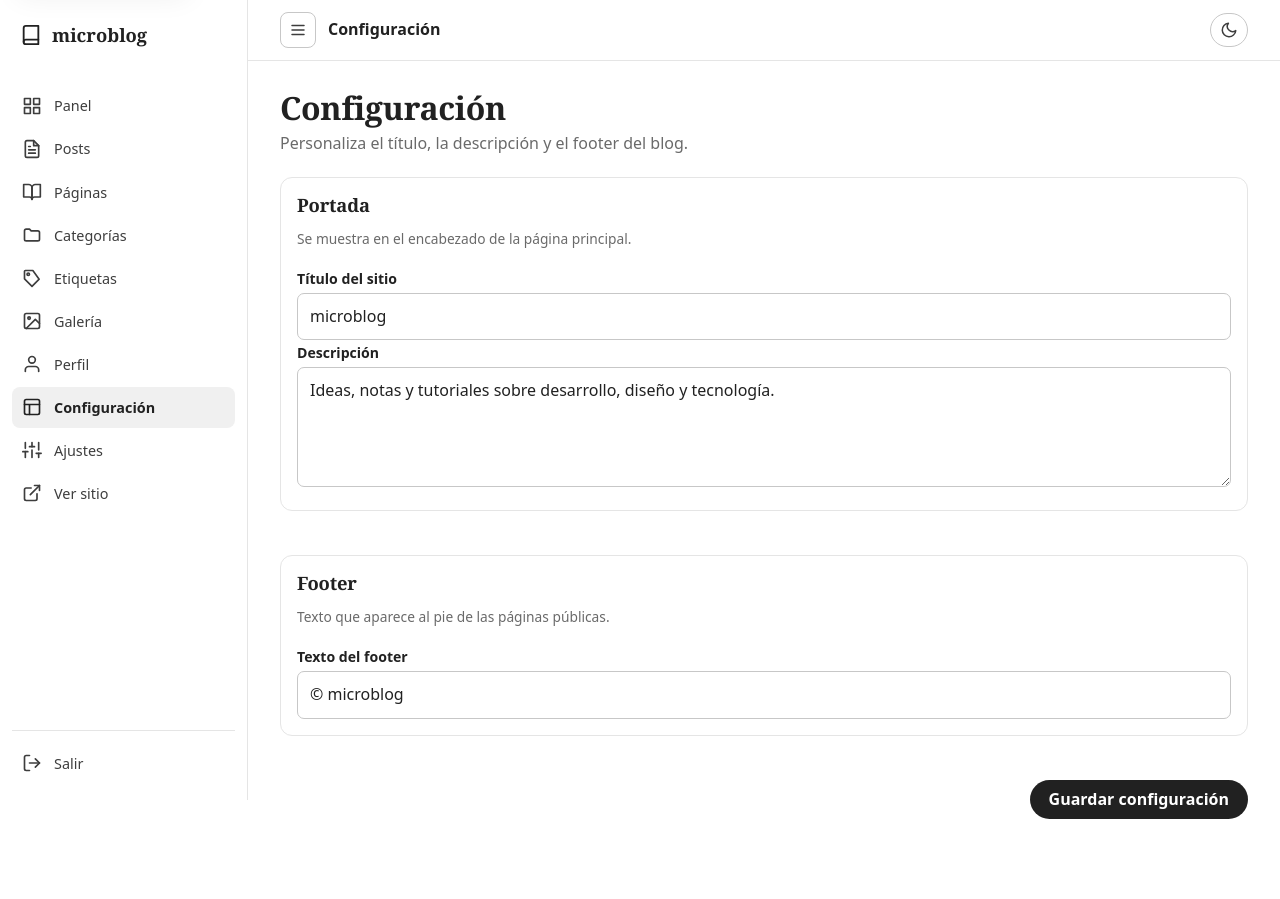
After one commit to perseoq/microblog, a Flask app: page /admin/configuracion in a window 1280 px wide. The commit adds this page. Run offline with Flask 3, Linux system fonts and the light colour scheme; the visitor is signed in with stand-in values (Sample User, id 1); data comes from the database, SQL or seed files in the repository; some libraries are stand-ins or nearby versions.

Commit message:
Permite editar el título, la descripción y el footer desde el panel
Añade el modelo SiteConfig y la sección Configuración para personalizar
la portada y el texto del footer. Las vistas públicas leen estos valores
desde la base de datos.

Co-authored-by: CommandCodeBot <noreply@commandcode.ai>

```diff
--- a/blog/arch/forms.py
+++ b/blog/arch/forms.py
@@ -144,3 +144,9 @@ class SettingsForm(FlaskForm):
     mail_use_ssl = BooleanField('MAIL_USE_SSL')
     mail_default_sender = StringField('MAIL_DEFAULT_SENDER', validators=[Optional(), Length(max=120)])
     submit = SubmitField('Guardar configuración')
+
+class SiteConfigForm(FlaskForm):
+    site_title = StringField('Título del sitio', validators=[DataRequired(), Length(max=100)])
+    site_description = TextAreaField('Descripción', validators=[Optional(), Length(max=300)])
+    footer_text = StringField('Texto del footer', validators=[DataRequired(), Length(max=200)])
+    submit = SubmitField('Guardar configuración')
--- a/blog/arch/models.py
+++ b/blog/arch/models.py
@@ -111,3 +111,12 @@ class ImagesPage(db.Model):
     __tablename__ = 'images_page'
     image_id = db.Column(db.Integer, db.ForeignKey('image.id'), primary_key=True)
     page_id = db.Column(db.Integer, db.ForeignKey('page.id'), primary_key=True)
+
+class SiteConfig(db.Model):
+    id = db.Column(db.Integer, primary_key=True)
+    site_title = db.Column(db.String(100), nullable=False, default='microblog')
+    site_description = db.Column(db.Text, nullable=False, default='')
+    footer_text = db.Column(db.String(200), nullable=False, default='© microblog')
+
+    def __repr__(self):
+        return f"SiteConfig('{self.site_title}')"
--- /dev/null
+++ b/blog/core/site.py
@@ -0,0 +1,19 @@
+from blog.arch.models import SiteConfig
+from blog.core.extensions import db
+
+DEFAULT_TITLE = 'microblog'
+DEFAULT_DESCRIPTION = 'Ideas, notas y tutoriales sobre desarrollo, diseño y tecnología.'
+DEFAULT_FOOTER = '© microblog'
+
+
+def get_site_config():
+    config = SiteConfig.query.first()
+    if config is None:
+        config = SiteConfig(
+            site_title=DEFAULT_TITLE,
+            site_description=DEFAULT_DESCRIPTION,
+            footer_text=DEFAULT_FOOTER,
+        )
+        db.session.add(config)
+        db.session.commit()
+    return config
--- a/blog/views/admin.py
+++ b/blog/views/admin.py
@@ -11,6 +11,7 @@ from blog.arch.forms import (
     PostForm,
     ProfileForm,
     SettingsForm,
+    SiteConfigForm,
     TOTPForm,
     TagForm,
     TwoFactorDisableForm,
@@ -28,6 +29,7 @@ from blog.arch.models import (
 )
 from blog.core.enviroment import read_env, write_env
 from blog.core.extensions import db
+from blog.core.site import get_site_config
 from blog.core.totp import generate_secret, provisioning_uri, verify_code
 
 admin = Blueprint('admin', __name__, url_prefix='/admin')
@@ -302,6 +304,21 @@ def disable_two_factor():
     return redirect(url_for('admin.profile'))
 
 
+@admin.route('/configuracion', methods=['GET', 'POST'])
+@login_required
+def site_config():
+    config = get_site_config()
+    form = SiteConfigForm(obj=config)
+    if form.validate_on_submit():
+        config.site_title = form.site_title.data.strip()
+        config.site_description = (form.site_description.data or '').strip()
+        config.footer_text = form.footer_text.data.strip()
+        db.session.commit()
+        flash('Configuración del sitio actualizada.', 'success')
+        return redirect(url_for('admin.site_config'))
+    return render_template('admin/site_config.html', form=form)
+
+
 @admin.route('/settings', methods=['GET', 'POST'])
 @login_required
 def settings():
--- a/main.py
+++ b/main.py
@@ -7,6 +7,7 @@ from blog.core.commands import seed_admin
 from blog.core.database import ensure_database
 from blog.core.extensions import bc, ckeditor, csrf, db, login, mail, migrate
 from blog.core.settings import ProductionConfig
+from blog.core.site import get_site_config
 from blog.views.admin import admin
 from blog.views.auth import auth
 from blog.views.blog import blog
@@ -56,6 +57,7 @@ def sanitize_html(value):
 
 
 app.jinja_env.filters['safe_html'] = sanitize_html
+app.jinja_env.globals['site_settings'] = get_site_config
 
 
 @login.user_loader
--- /dev/null
+++ b/templates/admin/site_config.html
@@ -0,0 +1,43 @@
+{% extends 'base/base_admin.html' %}
+{% block title %}Configuración{% endblock %}
+{% block content %}
+<div class="page-header">
+    <div>
+        <h1>Configuración</h1>
+        <p class="page-subtitle">Personaliza el título, la descripción y el footer del blog.</p>
+    </div>
+</div>
+
+<form method="post" class="settings-form" novalidate>
+    {{ form.hidden_tag() }}
+
+    <section class="admin-card">
+        <h2>Portada</h2>
+        <p class="card-hint">Se muestra en el encabezado de la página principal.</p>
+        <p>
+            {{ form.site_title.label }}<br>
+            {{ form.site_title(size=60) }}
+            {% for error in form.site_title.errors %}<span>{{ error }}</span>{% endfor %}
+        </p>
+        <p>
+            {{ form.site_description.label }}<br>
+            {{ form.site_description(rows=3, cols=60) }}
+            {% for error in form.site_description.errors %}<span>{{ error }}</span>{% endfor %}
+        </p>
+    </section>
+
+    <section class="admin-card">
+        <h2>Footer</h2>
+        <p class="card-hint">Texto que aparece al pie de las páginas públicas.</p>
+        <p>
+            {{ form.footer_text.label }}<br>
+            {{ form.footer_text(size=60) }}
+            {% for error in form.footer_text.errors %}<span>{{ error }}</span>{% endfor %}
+        </p>
+    </section>
+
+    <div class="form-actions">
+        {{ form.submit() }}
+    </div>
+</form>
+{% endblock %}
--- a/templates/base/base_admin.html
+++ b/templates/base/base_admin.html
@@ -74,6 +74,13 @@
                     </svg>
                     <span class="nav-label">Perfil</span>
                 </a>
+                <a class="sidebar-link" href="{{ url_for('admin.site_config') }}" title="Configuración">
+                    <svg viewBox="0 0 24 24" fill="none" stroke="currentColor" stroke-width="2" stroke-linecap="round" stroke-linejoin="round" aria-hidden="true">
+                        <rect x="3" y="3" width="18" height="18" rx="2"></rect>
+                        <path d="M3 9h18M9 21V9"></path>
+                    </svg>
+                    <span class="nav-label">Configuración</span>
+                </a>
                 <a class="sidebar-link" href="{{ url_for('admin.settings') }}" title="Ajustes">
                     <svg viewBox="0 0 24 24" fill="none" stroke="currentColor" stroke-width="2" stroke-linecap="round" stroke-linejoin="round" aria-hidden="true">
                         <path d="M4 21v-7M4 10V3M12 21v-9M12 8V3M20 21v-5M20 12V3"></path>
--- a/templates/base/base_blog.html
+++ b/templates/base/base_blog.html
@@ -1,9 +1,10 @@
+{%- set site = site_settings() -%}
 <!DOCTYPE html>
 <html lang="es">
 <head>
     <meta charset="UTF-8">
     <meta name="viewport" content="width=device-width, initial-scale=1.0">
-    <title>{% block title %}microblog{% endblock %}</title>
+    <title>{% block title %}{{ site.site_title }}{% endblock %}</title>
     <script src="{{ url_for('static', filename='js/theme.js') }}"></script>
     <link rel="stylesheet" href="{{ url_for('static', filename='css/style.css') }}">
 </head>
--- a/templates/blog/footer.html
+++ b/templates/blog/footer.html
@@ -1,6 +1,6 @@
 <footer>
     <div class="footer-inner">
-        <p>&copy; microblog</p>
+        <p>{{ site.footer_text }}</p>
         {% if not current_user.is_authenticated %}
             <a class="footer-login" href="{{ url_for('auth.login') }}" aria-label="Iniciar sesión" title="Iniciar sesión">
                 <svg viewBox="0 0 24 24" fill="none" stroke="currentColor" stroke-width="2" stroke-linecap="round" stroke-linejoin="round" aria-hidden="true">
--- a/templates/blog/home.html
+++ b/templates/blog/home.html
@@ -1,10 +1,9 @@
 {% extends 'base/base_blog.html' %}
-{% block title %}microblog{% endblock %}
 {% block hero %}
 <section class="home-hero">
     <p class="eyebrow">Blog</p>
-    <h1>microblog</h1>
-    <p class="home-lead">Ideas, notas y tutoriales sobre desarrollo, diseño y tecnología.</p>
+    <h1>{{ site.site_title }}</h1>
+    {% if site.site_description %}<p class="home-lead">{{ site.site_description }}</p>{% endif %}
 </section>
 {% endblock %}
 {% block content %}
```
Also changed, not shown: RULES.md (+3 -0 lines), migrations/versions/34aef1adb0dd_site_config.py (added, +34 -0 lines), tests/test_admin.py (+20 -0 lines).
